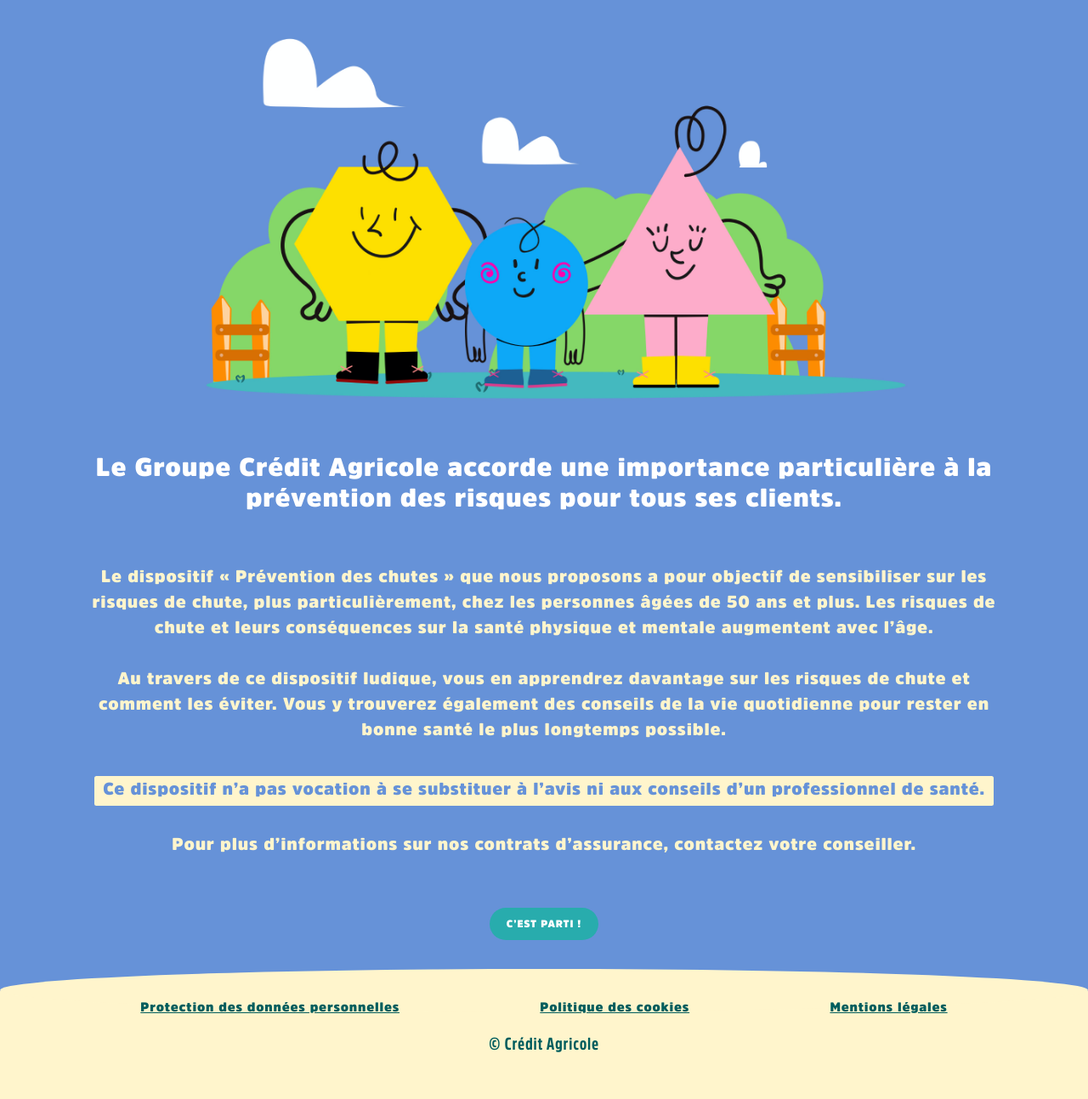
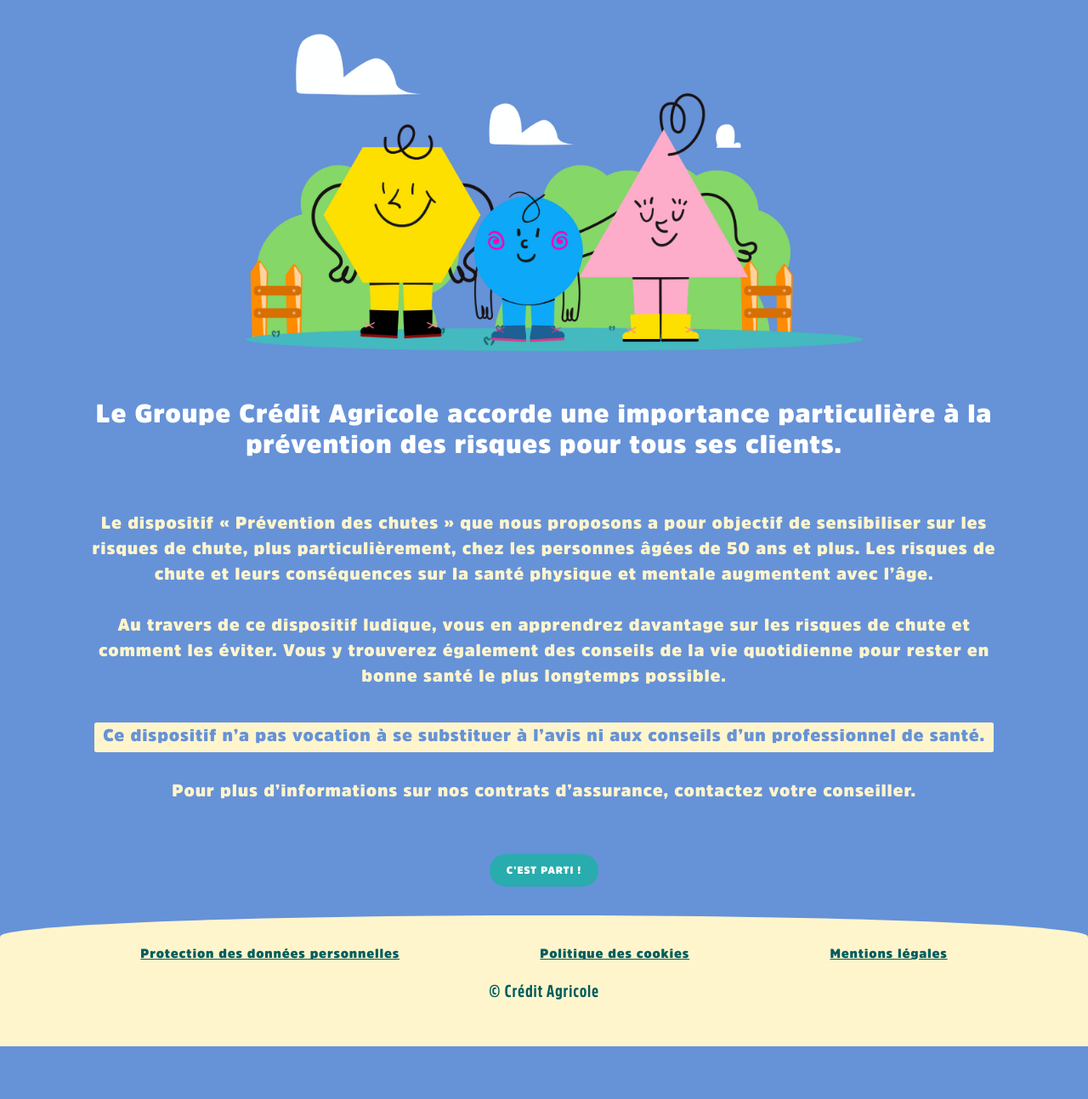
Before and after one commit to arthurgenestier/arthurgenestier.github.io, a PHP site: page /CAchute/accompagne.html in a window 1280 px wide. Shown: the part 100-1393 px from the top of the page at 85% size. After the commit the page ends 1331 px from the top, so only its background shows below. Run offline with PHP 8.4, Linux system fonts and the light colour scheme; some libraries are stand-ins or nearby versions.

Commit message:
la c'est good

```diff
--- a/CAchute/assets/scss/main.css
+++ b/CAchute/assets/scss/main.css
@@ -595,7 +595,7 @@ footer p {
   }
 
   .accompagne main #title img {
-    max-width: 85%;
+    max-width: 75%;
   }
 }
 #endModal a:hover {
--- a/CAchute/assets/scss/main.scss
+++ b/CAchute/assets/scss/main.scss
@@ -688,7 +688,7 @@ footer {
         main {
             #title {
                 img {
-                    max-width: 85%;
+                    max-width: 75%;
                 }
             }
         }
```
Also changed, not shown: 1 other file.
